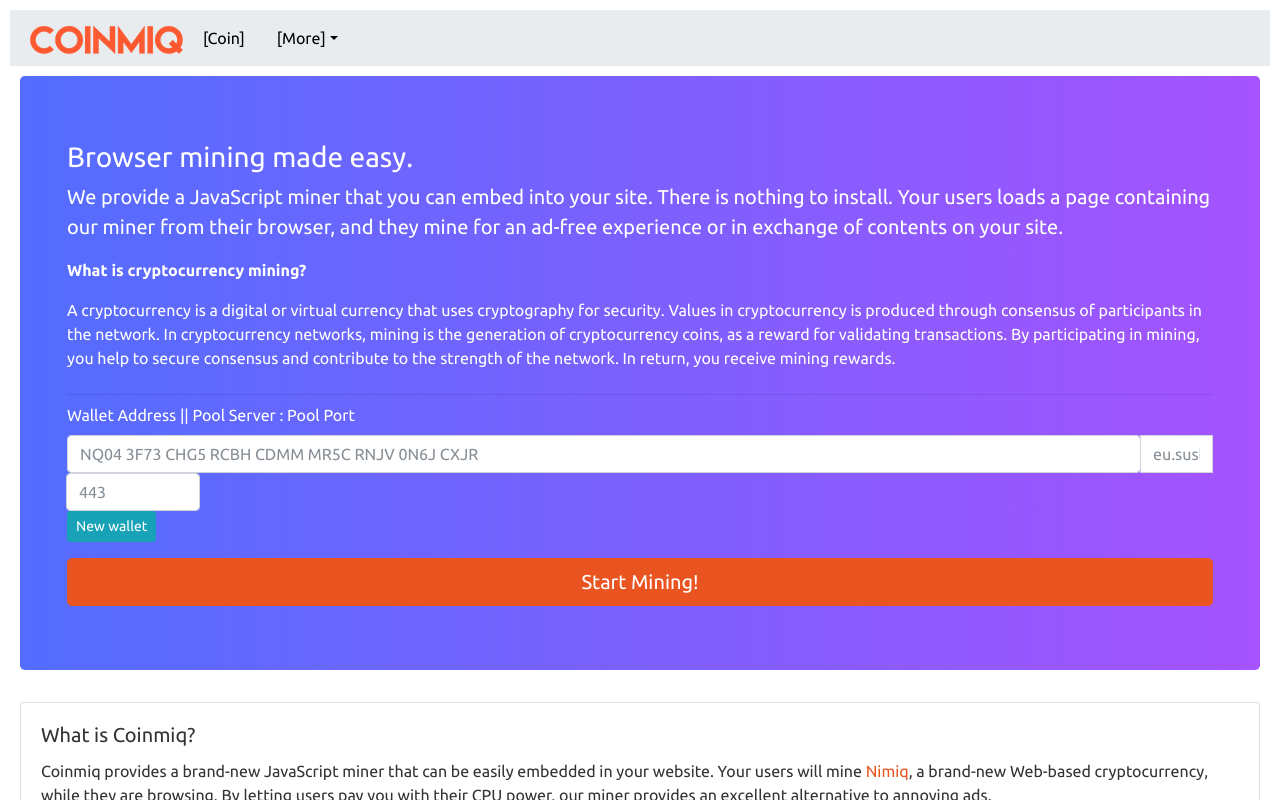
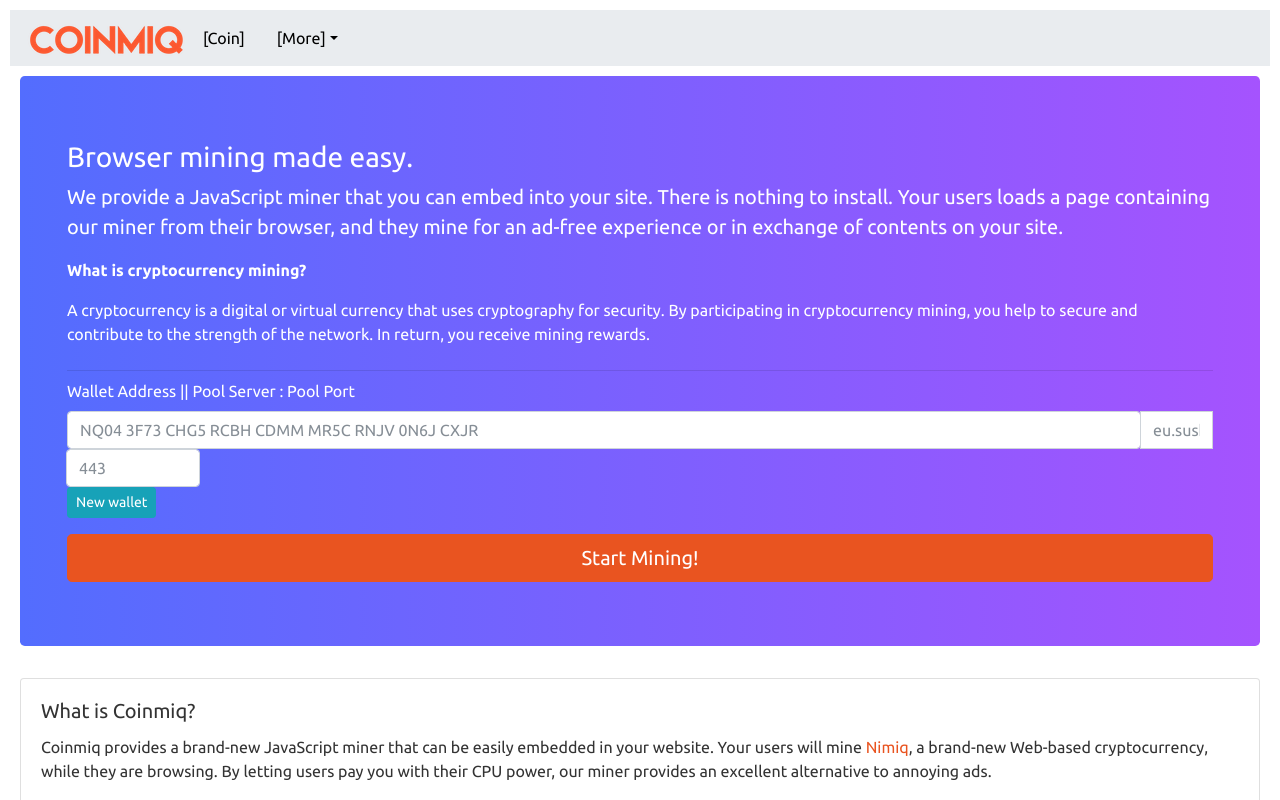
Before and after one commit to indigos33k3r/coinmiq, a React (Create React App) app: page / in a window 1280 px wide. Shown: the top 800 px of the page. Built offline with nearby package versions, Linux system fonts and the light colour scheme.

Commit message:
reduced text

```diff
--- a/src/Home.js
+++ b/src/Home.js
@@ -165,13 +165,9 @@
                 </p>
                 <p>
                   A cryptocurrency is a digital or virtual currency that uses
-                  cryptography for security. Values in cryptocurrency is
-                  produced through consensus of participants in the network. In
-                  cryptocurrency networks, mining is the generation of
-                  cryptocurrency coins, as a reward for validating transactions.
-                  By participating in mining, you help to secure consensus and
-                  contribute to the strength of the network. In return, you
-                  receive mining rewards.
+                  cryptography for security. By participating in cryptocurrency
+                  mining, you help to secure and contribute to the strength of
+                  the network. In return, you receive mining rewards.
                 </p>
               </Col>
             </Row>
```
